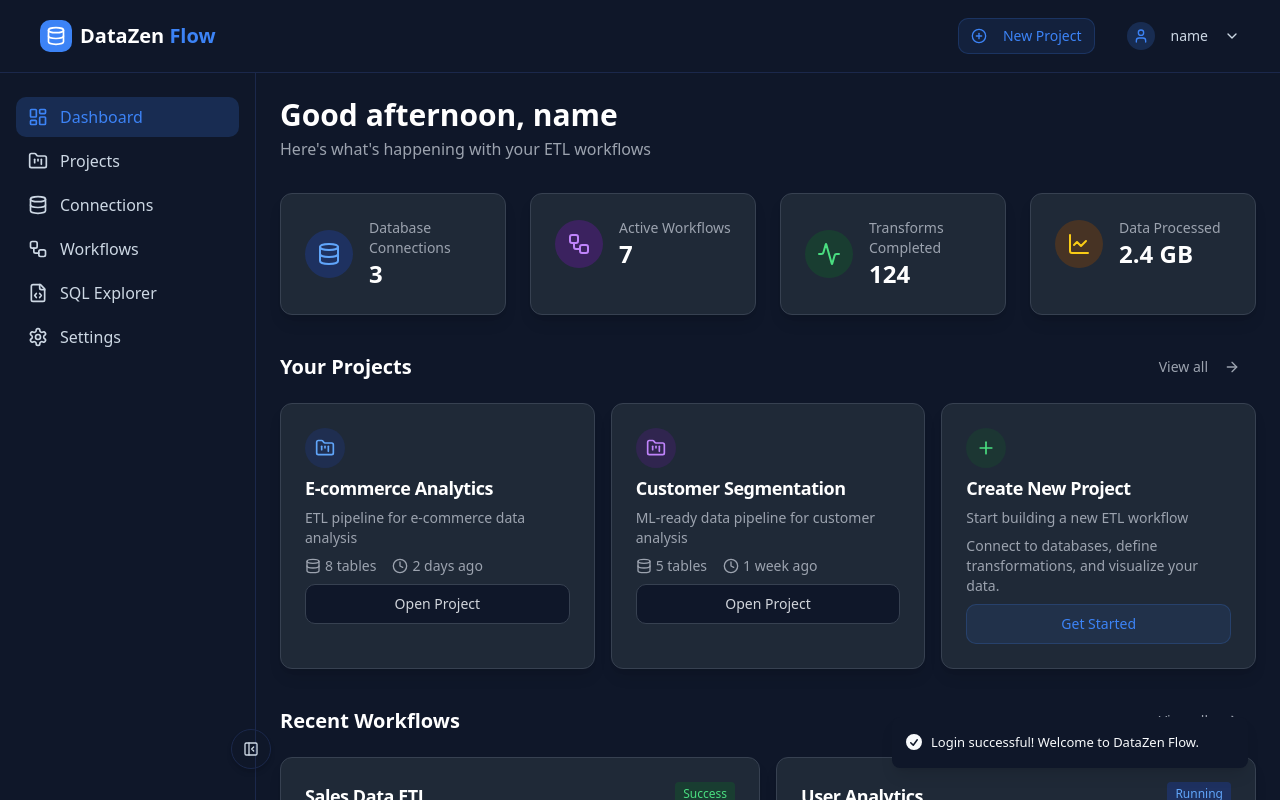
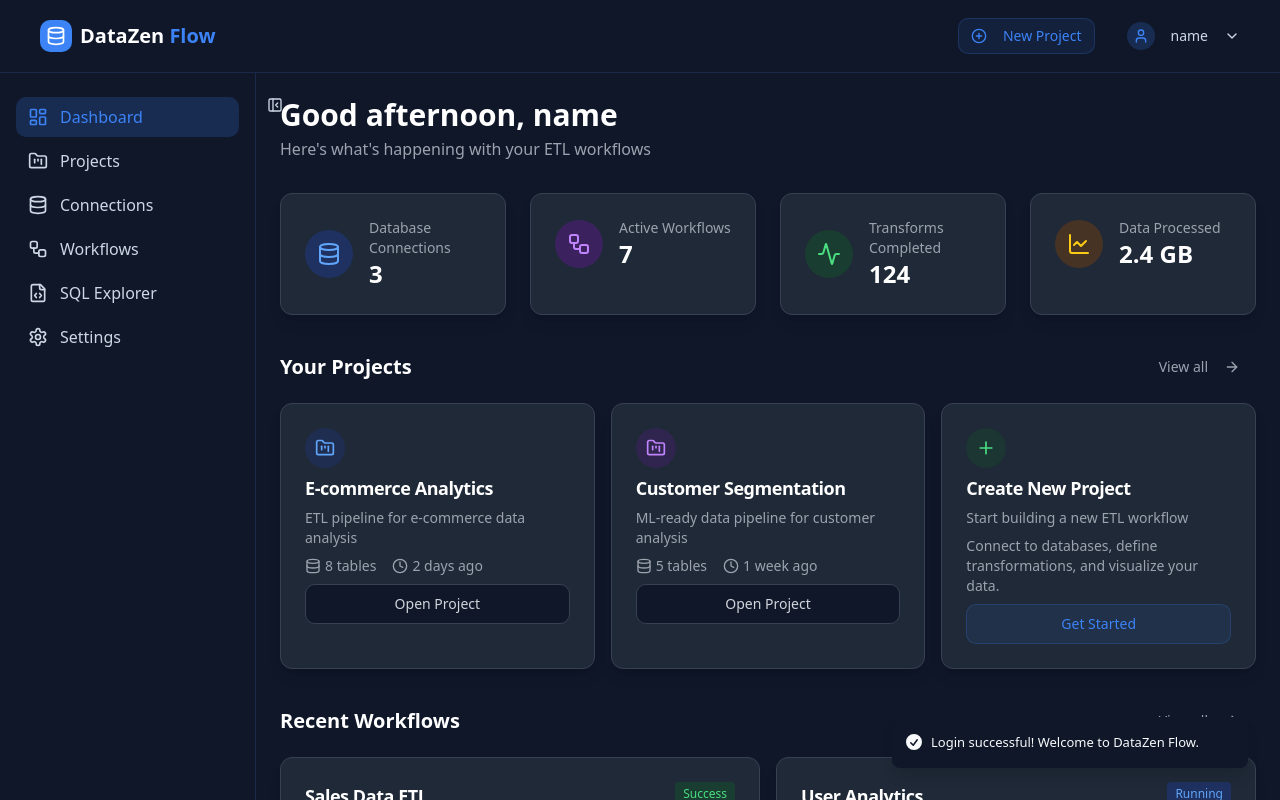
Before and after one commit to KB1629/datazen-connected, a React (Vite) app: page /projects in a window 1280 px wide. Both pictures are taken after typing "name@example.com", "Sample123" into the empty fields and a click on the button "Sign in". Shown: the top 800 px of the page. Built offline with nearby package versions, Linux system fonts and the light colour scheme.

Commit message:
Reverted to edit edt-8fbfd03c-b87c-4332-ac5e-242edcf9fd7d: "Implement left sidebar toggle
Adds a button to toggle the left sidebar's visibility."

```diff
--- a/src/components/layouts/DashboardLayout.tsx
+++ b/src/components/layouts/DashboardLayout.tsx
@@ -152,21 +152,19 @@ const DashboardLayout: React.FC<DashboardLayoutProps> = ({
               className={`bg-sidebar-background border-r border-sidebar-border flex-shrink-0 flex flex-col transition-all duration-300
                         md:relative ${sidebarOpen ? "translate-x-0" : "-translate-x-full md:translate-x-0"}
                         z-20 absolute inset-y-0 h-[calc(100vh-65px)] mt-[65px] md:mt-0 md:h-auto
-                        ${sidebarCollapsed ? "md:w-20" : "md:w-64"} relative`}
+                        ${sidebarCollapsed ? "md:w-20" : "md:w-64"}`}
             >
-              <div className="absolute h-full w-0 right-0 flex items-center justify-center">
               <Button
                 variant="ghost"
                 size="icon"
-                  className="absolute -right-4 bg-sidebar-background border border-sidebar-border shadow-md rounded-full text-sidebar-foreground hover:text-white hover:bg-sidebar-accent"
+                className="absolute -right-10 top-3 hidden md:flex bg-sidebar-background text-sidebar-foreground hover:text-white hover:bg-sidebar-accent"
                 onClick={() => setSidebarCollapsed(!sidebarCollapsed)}
               >
                 {sidebarCollapsed ?
-                    <PanelLeftOpen className="h-4 w-4" /> :
-                    <PanelLeftClose className="h-4 w-4" />
+                  <PanelLeftOpen className="h-5 w-5" /> :
+                  <PanelLeftClose className="h-5 w-5" />
                 }
               </Button>
-              </div>
 
               <nav className="mt-6 flex-1">
                 <ul className="space-y-1 px-4">
@@ -174,7 +172,7 @@ const DashboardLayout: React.FC<DashboardLayoutProps> = ({
                     <li key={item.path}>
                       <Link
                         to={item.path}
-                        className={`flex items-center ${sidebarCollapsed ? "justify-center" : "space-x-3"} px-3 py-2 rounded-md transition-colors ${
+                        className={`flex items-center space-x-3 px-3 py-2 rounded-md transition-colors ${
                           location.pathname === item.path
                             ? "bg-primary/20 text-primary"
                             : "text-sidebar-foreground hover:bg-sidebar-accent hover:text-white"
```
Lines whose indentation alone changed are shown as unchanged.
